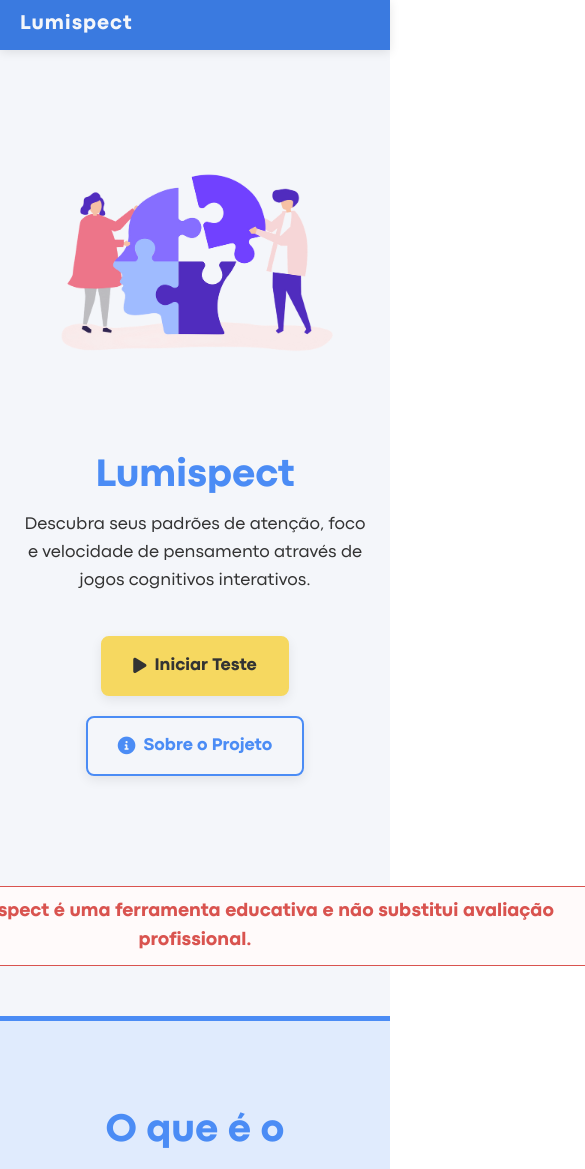
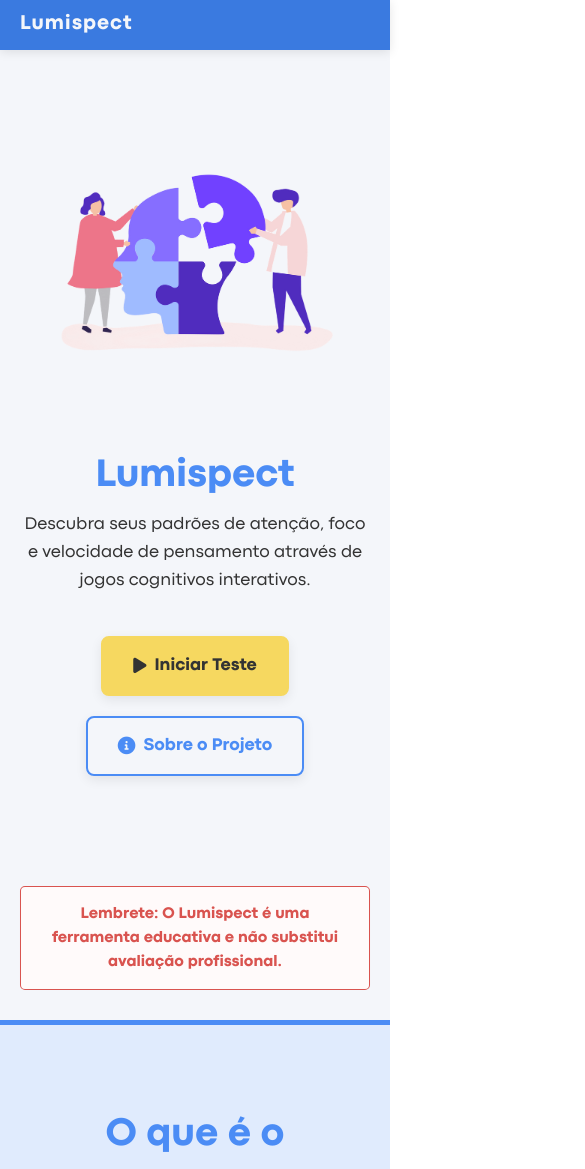
Before and after one commit to MIGUEL-ARCANJO-BRASIL/lumispect, a React (Vite) app: page / in a window 390 px wide. Shown: the top 1169 px of the page, 585 px wide, since content can reach past the window. Built offline with nearby package versions, Linux system fonts and the light colour scheme.

Commit message:
feat: responsive homepage warn

```diff
--- a/src/pages/Home/style.css
+++ b/src/pages/Home/style.css
@@ -168,16 +168,15 @@
   color: var(--cor-secundaria);
   line-height: 1.5;
 }
-
 /* Definição da Animação de Pulsação */
 @keyframes pulse-aviso {
   0% {
     transform: scale(1);
-    box-shadow: 0 0 0 0 rgba(217, 83, 79, 0.7); /* d9534f com opacidade */
+    box-shadow: 0 0 0 0 rgba(217, 83, 79, 0.7);
   }
   70% {
-    transform: scale(1.02); /* Leve aumento de tamanho */
-    box-shadow: 0 0 0 10px rgba(217, 83, 79, 0); /* Expansão e desaparecimento da sombra */
+    transform: scale(1.02);
+    box-shadow: 0 0 0 10px rgba(217, 83, 79, 0);
   }
   100% {
     transform: scale(1);
@@ -185,7 +184,7 @@
   }
 }
 
-/* Estilos do Aviso Educativo (Atualizados) */
+/* Estilos do Aviso Educativo (Correção da Sintaxe da Animação) */
 .aviso-educativo {
   margin-top: 30px;
   font-size: 1.2em;
@@ -196,15 +195,18 @@
   padding: 10px 20px;
   border-radius: 5px;
   background-color: #fffafa;
+  /* Largura fixa para desktop/telas grandes */
   width: 800px;
 
-  animation: pulse-aviso s infinite; /* Nome, duração, e rodar infinitamente */
+  /* Animação corrigida e aplicada no desktop */
+  animation: pulse-aviso 1s infinite;
 }
 
 .div-aviso-educativo {
   margin-bottom: 50px;
-  text-align: center; /* Centraliza o elemento inline-block .aviso-educativo */
+  text-align: center;
 }
+
 /* ==================================== */
 /* RESPONSIVIDADE (Ajustada para a Home) */
 /* ==================================== */
@@ -260,4 +262,21 @@
     width: 90%;
     margin-bottom: 20px;
   }
+
+  .div-aviso-educativo {
+    width: 100%;
+    padding: 0 20px; /* Adiciona padding lateral para que o aviso não cole nas bordas */
+    box-sizing: border-box;
+    margin-bottom: 30px; /* Ajusta margem inferior em mobile */
+  }
+
+  /* 2. Ajuste a largura do ELEMENTO DO AVISO para 100% (dentro do padding) */
+  .aviso-educativo {
+    width: 100%; /* Ocupa a largura total disponível */
+    font-size: 1em; /* Reduz o tamanho da fonte para mobile */
+    padding: 15px 15px; /* Ajusta o padding interno */
+
+    /* A ANIMAÇÃO CONTINUA FUNCIONANDO */
+    animation: pulse-aviso 2s infinite;
+  }
 }
```
